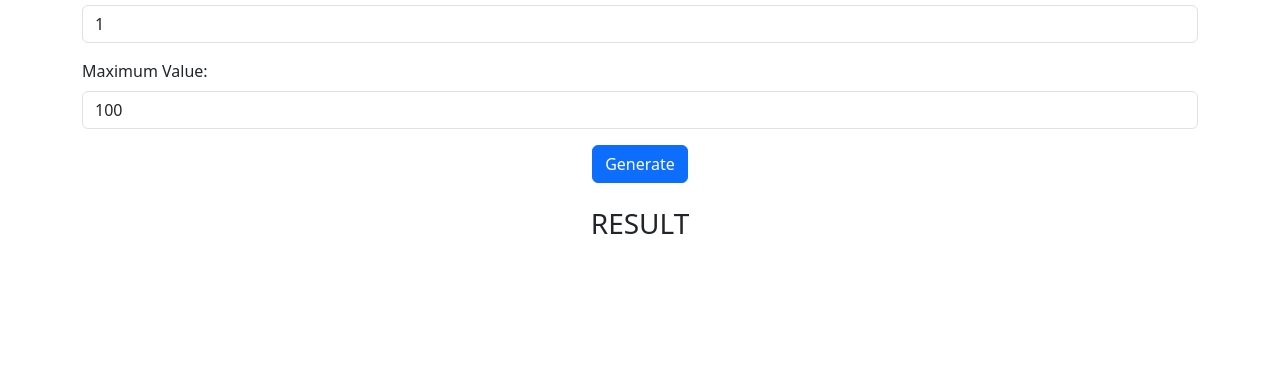
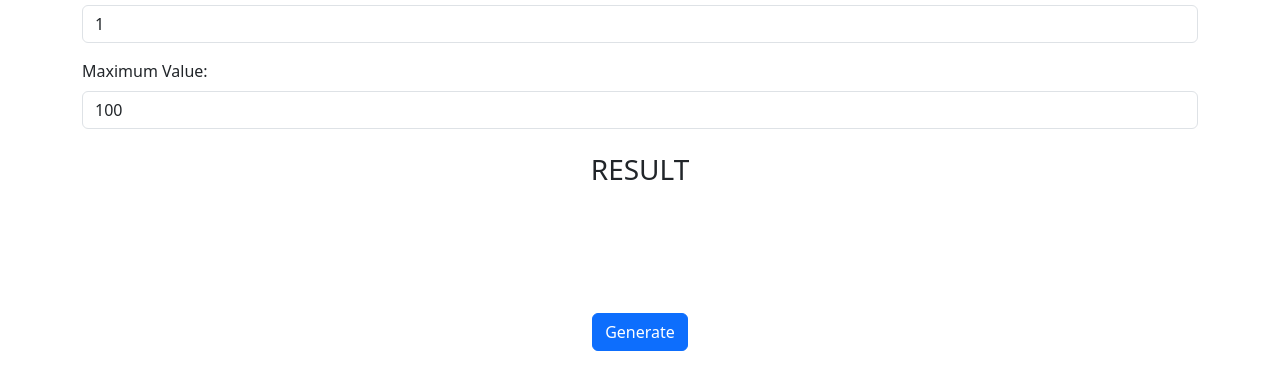
Before and after one commit to denis-snitko/generator, a plain HTML site: page index.html in a window 1280 px wide. Shown: the part 129-518 px from the top of the page. Drawn offline with nearby package versions, Linux system fonts and the light colour scheme.

Commit message:
Update UI

```diff
--- a/index.html
+++ b/index.html
@@ -23,14 +23,13 @@
         <input type="number" id="maxValue" class="form-control" min="1" max="1000000" value="100">
     </div>
 
-    <div class="text-center">
-
-        <button id="generateBtn" class="btn btn-primary">Generate</button>
+    <div class="text-center" style="height: 160px;">
+        <h3 class="mt-4">RESULT</h3>
+        <h1 id="result" class="fw-bold text-primary" style="font-size: 88px;"></h1>
     </div>
 
     <div class="text-center">
-        <h3 class="mt-4">RESULT</h3>
-        <h1 id="result" class="fw-bold text-primary" style="font-size: 88px;"></h1>
+        <button id="generateBtn" class="btn btn-primary">Generate</button>
     </div>
 
     <script src="./js/script.js"></script>
```
